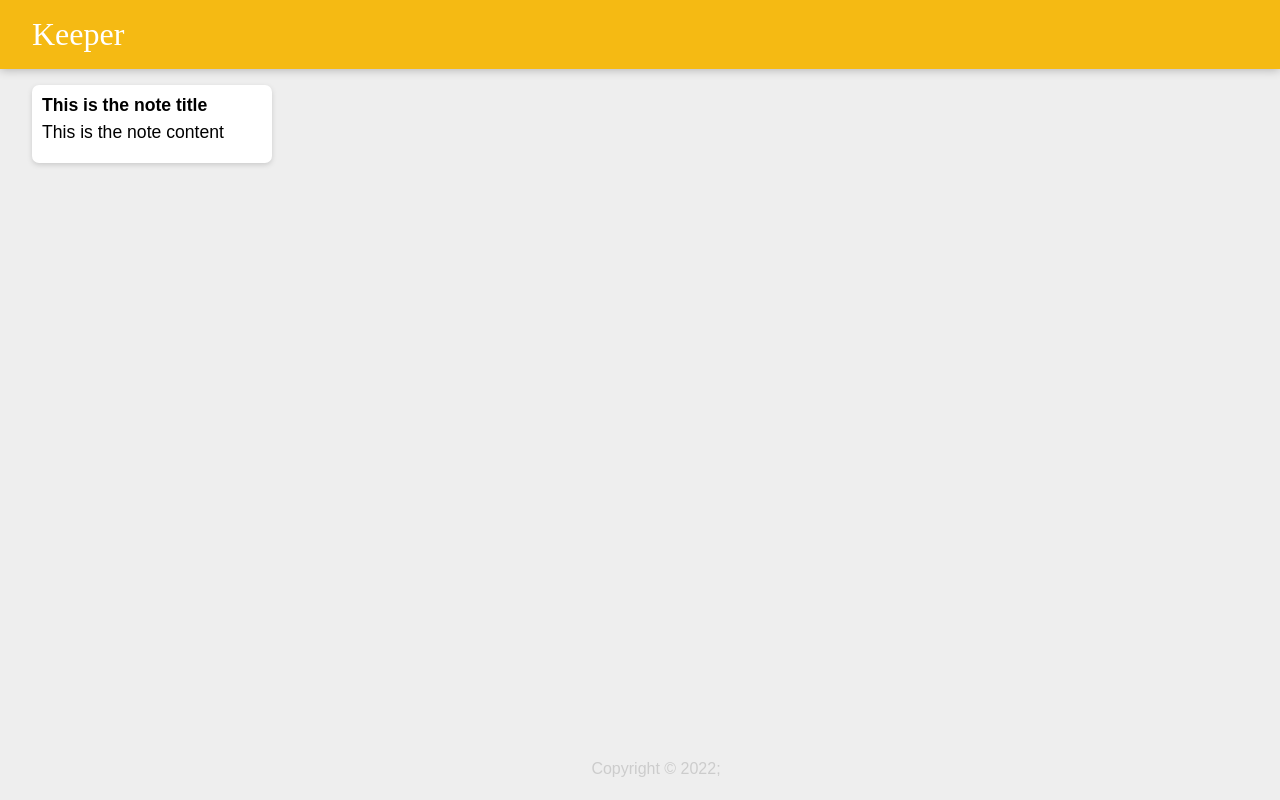
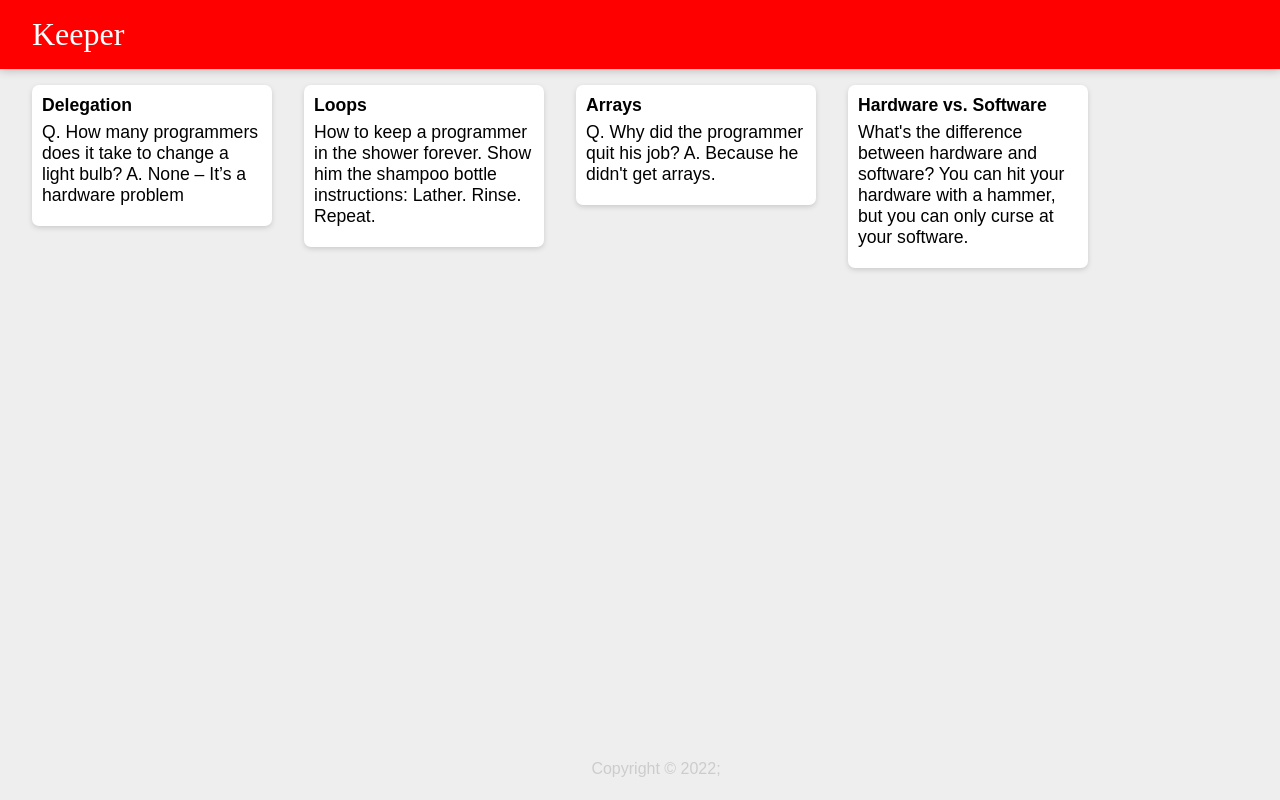
Before and after one commit to GMSTER22/keeper-app, a React (Create React App) app: page / in a window 1280 px wide. Built offline with nearby package versions, Linux system fonts and the light colour scheme; a web font is replaced by a local one.

Commit message:
create notes component, simplify code using ES6 features

```diff
--- a/public/styles.css
+++ b/public/styles.css
@@ -3,16 +3,20 @@
     margin: 0;
     box-sizing: border-box;
   }
+
   html {
     font-family: "Montserrat", sans-serif;
   }
   body {
     background: #eee;
     padding: 0 16px;
+    overflow-x: hidden;
+
   }
 
   header {
     background-color: #f5ba13;
+    background-color: red;
     margin: auto -16px;
     padding: 16px 32px;
     box-shadow: 0 0 10px 0 rgba(0, 0, 0, 0.3);
--- a/src/App.jsx
+++ b/src/App.jsx
@@ -2,11 +2,19 @@
 import Header from "./Header";
 import Note from "./Note";
 import Footer from "./Footer";
+import notes from "./notes";
 
 function App() {
     return <div>
                 <Header />
-                <Note />
+                {notes.map(noteItem =>  (
+                        <Note
+                            key={noteItem.id}
+                            title={noteItem.title}
+                            content={noteItem.content}
+                        />
+                    )
+                )}
                 <Footer />
             </div>
 }
--- a/src/Note.jsx
+++ b/src/Note.jsx
@@ -1,9 +1,9 @@
 import React from "react";
 
-function Note() {
+function Note(props) {
     return <div className="note">
-                <h1>This is the note title</h1>
-                <p>This is the note content</p>
+                <h1>{props.title}</h1>
+                <p>{props.content}</p>
             </div>
 }
 
--- /dev/null
+++ b/src/notes.js
@@ -0,0 +1,28 @@
+const notes = [
+    {
+      key: 1,
+      title: "Delegation",
+      content:
+        "Q. How many programmers does it take to change a light bulb? A. None – It’s a hardware problem"
+    },
+    {
+      key: 2,
+      title: "Loops",
+      content:
+        "How to keep a programmer in the shower forever. Show him the shampoo bottle instructions: Lather. Rinse. Repeat."
+    },
+    {
+      key: 3,
+      title: "Arrays",
+      content:
+        "Q. Why did the programmer quit his job? A. Because he didn't get arrays."
+    },
+    {
+      key: 4,
+      title: "Hardware vs. Software",
+      content:
+        "What's the difference between hardware and software? You can hit your hardware with a hammer, but you can only curse at your software."
+    }
+];
+
+export default notes;
```
